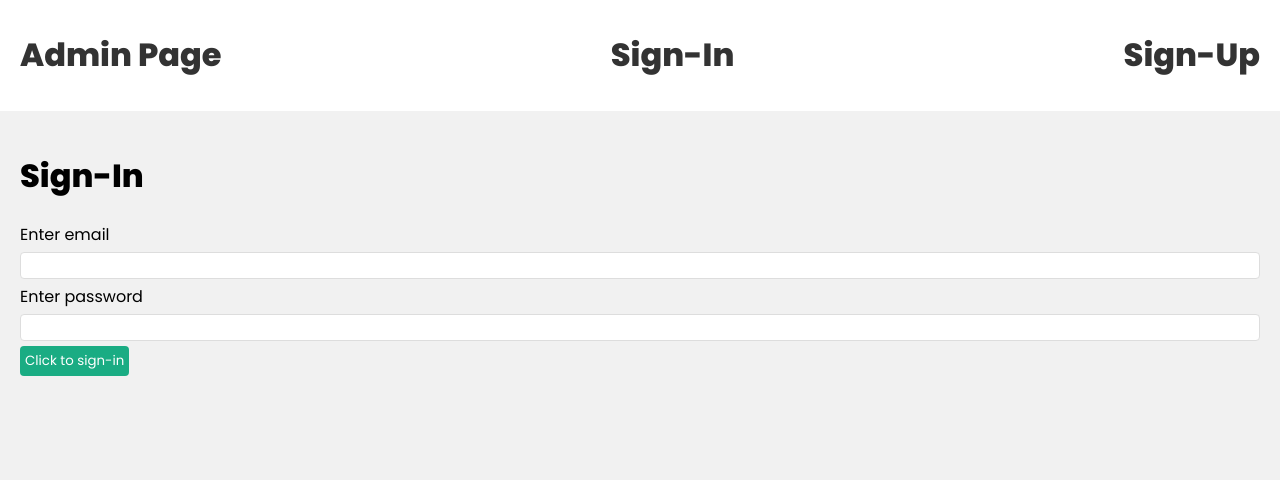
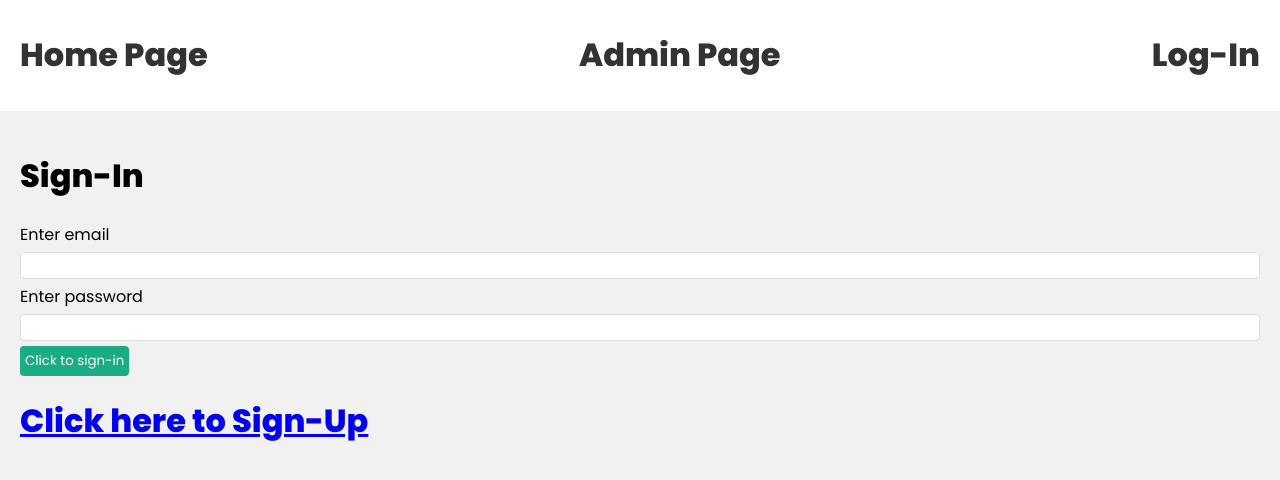
Before and after one commit to Web-Store-Final-Project/react_final_project, a React (Create React App) app in the folder frontend/: page /signin in a window 1280 px wide. Shown: the top 480 px of the page. Built offline with nearby package versions, Linux system fonts and the light colour scheme.

Commit message:
page organization

```diff
--- a/frontend/src/components/Navbar.js
+++ b/frontend/src/components/Navbar.js
@@ -1,20 +1,23 @@
 import { Link } from "react-router-dom";
-const Navbar = ()=>{
-    return(
+const Navbar = () => {
+  return (
     <header>
       <div className="container">
         <Link to={"/"}>
-                <h1>Admin Page </h1>
+          <h1>Home Page </h1>
+        </Link>
+        <Link to={"/admin"}>
+          <h1>Admin Page</h1>
         </Link>
         <Link to={"/signin"}>
-                <h1>Sign-In</h1>
+          <h1>Log-In</h1>
         </Link>
-            <Link to={"/signup"}>
+        {/* <Link to={"/signup"}>
           <h1>Sign-Up </h1>
-            </Link>
+        </Link> */}
       </div>
     </header>
   );
-}
+};
 
-export default Navbar
+export default Navbar;
--- a/frontend/src/pages/SignIn/SignIn.js
+++ b/frontend/src/pages/SignIn/SignIn.js
@@ -1,38 +1,56 @@
-import {React, useState} from 'react'
-import {useNavigate} from "react-router-dom"
-import fire from '../../config/firebase-config';
-export default function Signin(){
-  const [email,setEmail] = useState("");
-  const [password,setPassword] = useState("");
+import { React, useState } from "react";
+import { useNavigate } from "react-router-dom";
+import fire from "../../config/firebase-config";
+import { Link } from "react-router-dom";
+
+export default function Signin() {
+  const [email, setEmail] = useState("");
+  const [password, setPassword] = useState("");
   const navigate = useNavigate();
   const login = (e) => {
     e.preventDefault();
-    fire.auth().signInWithEmailAndPassword(email,password).then((user)=>{
+    fire
+      .auth()
+      .signInWithEmailAndPassword(email, password)
+      .then((user) => {
         console.log(user);
         navigate("/");
-    }).catch((err)=>{
+      })
+      .catch((err) => {
         console.log(err);
-    })
-  }
+      });
+  };
   return (
     <div>
       <h1>Sign-In</h1>
       <form>
         <div>
           <label>Enter email </label>
-            <input type="email" id="email" name="email"
+          <input
+            type="email"
+            id="email"
+            name="email"
             onChange={(e) => setEmail(e.target.value)}
-            value={email}></input>
+            value={email}
+          ></input>
         </div>
         <div>
           <label>Enter password </label>
-            <input type="password" id="password" name="password"
-            onChange={(e) =>setPassword(e.target.value)}
+          <input
+            type="password"
+            id="password"
+            name="password"
+            onChange={(e) => setPassword(e.target.value)}
             value={password}
           />
         </div>
-        <button onClick={login} >Click to sign-in</button>
+        <button onClick={login}>Click to sign-in</button>
       </form>
+      <div>
+        <Link to={"/signup"}>
+          <h1>Click here to Sign-Up </h1>
+        </Link>
       </div>
-  )
+    </div>
+  );
 }
--- /dev/null
+++ b/frontend/src/pages/adminHome.js
@@ -0,0 +1,35 @@
+import { useEffect } from "react";
+import { useItemsContext } from "../hooks/useItemsContext";
+
+//components
+import ItemDetails from "../components/ItemDetails";
+import ItemForm from "../components/ItemForm";
+
+const AdminHome = () => {
+  const { items, dispatch } = useItemsContext();
+
+  useEffect(() => {
+    const fetchItems = async () => {
+      const response = await fetch("/api/items");
+      const json = await response.json();
+
+      if (response.ok) {
+        dispatch({ type: "SET_ITEMS", payload: json });
+      }
+    };
+
+    fetchItems();
+  }, [dispatch]);
+
+  return (
+    <div className="home">
+      <div className="items">
+        {items &&
+          items.map((item) => <ItemDetails item={item} key={item._id} />)}
+      </div>
+      <ItemForm />
+    </div>
+  );
+};
+
+export default AdminHome;
```
Lines whose indentation alone changed are shown as unchanged.
